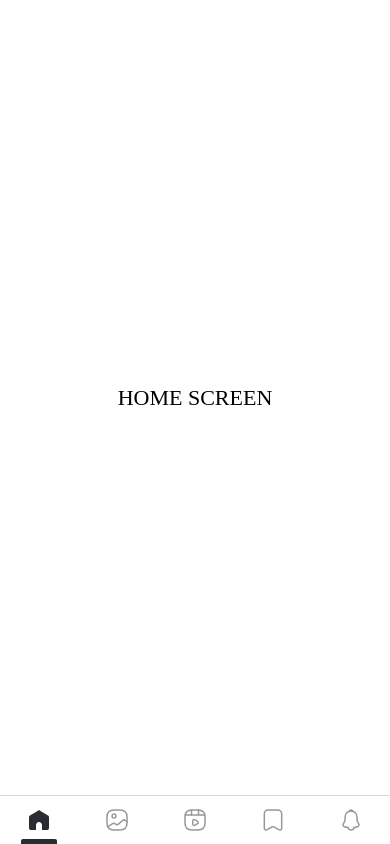
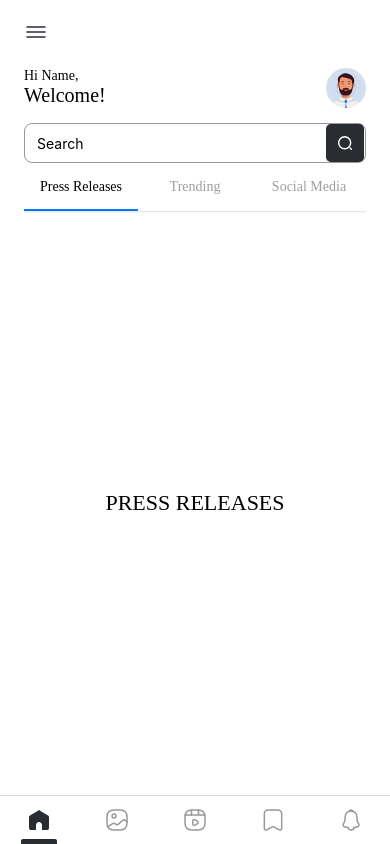
Before and after one commit to Anuragtech02/sih-client-mobile, a React Native app: screen /AppNavigation in a window 390 px wide. Built offline with nearby package versions, Linux system fonts and the light colour scheme.

Commit message:
Home screen edited

```diff
--- a/App.tsx
+++ b/App.tsx
@@ -3,6 +3,8 @@ import { StatusBar, Text, useColorScheme, View } from "react-native";
 import AuthNavigation from "./src/navigation/AuthNavigation";
 import { ThemeContextProvider } from "./src/utils/contexts";
 import { NavigationContainer } from "@react-navigation/native";
+import { Home } from "./src/screens";
+import TopTabsNavigation from "./src/navigation/TopTabsNavigation";
 
 const App = () => {
   const isDarkMode = useColorScheme() === "dark";
--- a/package.json
+++ b/package.json
@@ -12,6 +12,7 @@
   "dependencies": {
     "@react-native-async-storage/async-storage": "^1.17.8",
     "@react-navigation/bottom-tabs": "^6.3.2",
+    "@react-navigation/material-top-tabs": "^6.2.2",
     "@react-navigation/native": "^6.0.11",
     "@react-navigation/stack": "^6.2.2",
     "axios": "^0.27.2",
@@ -19,9 +20,11 @@
     "react-jwt": "^1.1.6",
     "react-native": "0.69.3",
     "react-native-gesture-handler": "^2.5.0",
+    "react-native-pager-view": "^5.4.25",
     "react-native-safe-area-context": "^4.3.1",
     "react-native-screens": "^3.15.0",
-    "react-native-svg": "^12.4.4"
+    "react-native-svg": "^12.4.4",
+    "react-native-tab-view": "^3.1.1"
   },
   "devDependencies": {
     "@babel/core": "^7.12.9",
--- /dev/null
+++ b/src/assets/icons/DrawerIcon.tsx
@@ -0,0 +1,35 @@
+import React from "react";
+import { StyleSheet } from "react-native";
+import Svg, { Path } from "react-native-svg";
+
+function DrawerIcon() {
+  return (
+    <Svg
+      width="24"
+      height="24"
+      viewBox="0 0 24 24"
+      fill="none"
+      //xmlns="http://www.w3.org/2000/svg"
+    >
+      <Path
+        d="M3 7H21"
+        stroke="#292D32"
+        stroke-width="1.5"
+        stroke-linecap="round"
+      />
+      <Path
+        d="M3 12H21"
+        stroke="#292D32"
+        stroke-width="1.5"
+        stroke-linecap="round"
+      />
+      <Path
+        d="M3 17H21"
+        stroke="#292D32"
+        stroke-width="1.5"
+        stroke-linecap="round"
+      />
+    </Svg>
+  );
+}
+export default DrawerIcon;
--- /dev/null
+++ b/src/assets/icons/SearchIcon.tsx
@@ -0,0 +1,36 @@
+import React from "react";
+import { StyleSheet, TouchableOpacity, View } from "react-native";
+import Svg, { Path, Rect } from "react-native-svg";
+
+const SearchIcon: React.FC<{ customStyles?: any }> = ({ customStyles }) => {
+  return (
+    <View style={customStyles}>
+      <TouchableOpacity activeOpacity={0.8}>
+        <Svg
+          width="40"
+          height="38"
+          viewBox="0 0 40 40"
+          fill="none"
+          //xmlns="http://www.w3.org/2000/svg"
+        >
+          <Rect width="40" height="40" rx="5" fill="#292D32" />
+          <Path
+            d="M19.6663 26.0002C23.1641 26.0002 25.9997 23.1646 25.9997 19.6668C25.9997 16.169 23.1641 13.3335 19.6663 13.3335C16.1685 13.3335 13.333 16.169 13.333 19.6668C13.333 23.1646 16.1685 26.0002 19.6663 26.0002Z"
+            stroke="white"
+            stroke-width="1.5"
+            stroke-linecap="round"
+            stroke-linejoin="round"
+          />
+          <Path
+            d="M26.6663 26.6668L25.333 25.3335"
+            stroke="white"
+            stroke-width="1.5"
+            stroke-linecap="round"
+            stroke-linejoin="round"
+          />
+        </Svg>
+      </TouchableOpacity>
+    </View>
+  );
+};
+export default SearchIcon;
--- a/src/assets/icons/index.tsx
+++ b/src/assets/icons/index.tsx
@@ -5,3 +5,5 @@ export { default as NotificationsIcon } from "./NotificationsIcon";
 export { default as PhotosIcon } from "./PhotosIcon";
 export { default as TickIcon } from "./TickIcon";
 export { default as TrendingIcon } from "./TrendingIcon";
+export { default as DrawerIcon } from "./DrawerIcon";
+export { default as SearchIcon } from "./SearchIcon";
--- /dev/null
+++ b/src/navigation/TopTabsNavigation.tsx
@@ -0,0 +1,57 @@
+import React, { useContext } from "react";
+import { StyleSheet } from "react-native";
+import { createMaterialTopTabNavigator } from "@react-navigation/material-top-tabs";
+import { PressReleases, SocialMedia, TrendingTabs } from "../screens";
+import { ThemeContext } from "../utils/contexts";
+
+const Tab = createMaterialTopTabNavigator();
+
+function TopTabsNavigation() {
+  const { theme } = useContext(ThemeContext);
+  return (
+    <Tab.Navigator initialRouteName="Press Releases">
+      <Tab.Screen
+        name="Press Releases"
+        component={PressReleases}
+        options={{
+          tabBarLabel: "Press Releases",
+          tabBarInactiveTintColor: "#9E9E9E",
+          tabBarLabelStyle: {
+            textTransform: "none",
+            fontFamily: theme.fonts.subTitle.fontFamily,
+            fontSize: theme.fonts.body.fontSize,
+          },
+          tabBarActiveTintColor: "black",
+        }}
+      />
+      <Tab.Screen
+        name="Trending"
+        component={TrendingTabs}
+        options={{
+          tabBarLabel: "Trending",
+          tabBarInactiveTintColor: "#9E9E9E",
+          tabBarLabelStyle: {
+            textTransform: "none",
+            fontFamily: theme.fonts.subTitle.fontFamily,
+            fontSize: theme.fonts.body.fontSize,
+          },
+        }}
+      />
+      <Tab.Screen
+        name="SocialMedia"
+        component={SocialMedia}
+        options={{
+          tabBarLabel: "Social Media",
+          tabBarInactiveTintColor: "#9E9E9E",
+          tabBarLabelStyle: {
+            textTransform: "none",
+            fontFamily: theme.fonts.subTitle.fontFamily,
+            fontSize: theme.fonts.body.fontSize,
+          },
+        }}
+      />
+    </Tab.Navigator>
+  );
+}
+
+export default TopTabsNavigation;
--- a/src/screens/Home.tsx
+++ b/src/screens/Home.tsx
@@ -1,19 +1,48 @@
 import React, { useContext } from "react";
-import { StyleSheet, Text } from "react-native";
+import { StyleSheet, Text, View, Image, TextInput } from "react-native";
 import MainLayout from "../layouts/MainLayout";
 import { ITheme } from "../utils/contexts/interfaces";
 import { ThemeContext } from "../utils/contexts";
+import { DrawerIcon, SearchIcon } from "../assets/icons";
+import TopTabsNavigation from "../navigation/TopTabsNavigation";
 
 function getStyle(theme: ITheme): any {
   return StyleSheet.create({
     container: {
       flex: 1,
-      justifyContent: "center",
-      alignItems: "center",
+      marginTop: 20,
+    },
+    greetings: {
+      fontSize: theme.fonts.subTitle.fontSize,
+      fontFamily: theme.fonts.subTitle.fontFamily,
     },
     heading: {
       fontSize: theme.fonts.title.fontSize,
       fontFamily: theme.fonts.title.fontFamily,
+    },
+    name: {
+      fontSize: theme.fonts.body.fontSize,
+      fontFamily: theme.fonts.body.fontFamily,
+    },
+    profileContainer: {
+      marginTop: 24,
+    },
+    profilePhoto: {
+      position: "absolute",
+      right: 0,
+    },
+    searchContainer: {
+      marginTop: 16,
+      height: 40,
+      borderRadius: 8,
+      borderWidth: 1,
+      borderColor: "#989898",
+      // marginEnd: 24,
+      flexDirection: "row",
+    },
+    searchInput: {
+      marginStart: 12,
+      width: "86%",
     },
   });
 }
@@ -22,7 +51,20 @@ function Home() {
   const { theme } = useContext(ThemeContext);
   return (
     <MainLayout customStyles={getStyle(theme).container}>
-      <Text style={getStyle(theme).heading}>HOME SCREEN</Text>
+      <DrawerIcon />
+      <View style={getStyle(theme).profileContainer}>
+        <Text style={getStyle(theme).name}>Hi Name,</Text>
+        <Text style={getStyle(theme).greetings}>Welcome!</Text>
+        <Image
+          style={getStyle(theme).profilePhoto}
+          source={require("../assets/ProfilePhoto.png")}
+        />
+      </View>
+      <View style={getStyle(theme).searchContainer}>
+        <TextInput style={getStyle(theme).searchInput} placeholder="Search" />
+        <SearchIcon />
+      </View>
+      <TopTabsNavigation />
     </MainLayout>
   );
 }
--- /dev/null
+++ b/src/screens/PressReleases.tsx
@@ -0,0 +1,29 @@
+import React, { useContext } from "react";
+import { StyleSheet, Text } from "react-native";
+import MainLayout from "../layouts/MainLayout";
+import { ITheme } from "../utils/contexts/interfaces";
+import { ThemeContext } from "../utils/contexts";
+
+function getStyle(theme: ITheme): any {
+  return StyleSheet.create({
+    container: {
+      flex: 1,
+      justifyContent: "center",
+      alignItems: "center",
+    },
+    heading: {
+      fontSize: theme.fonts.title.fontSize,
+      fontFamily: theme.fonts.title.fontFamily,
+    },
+  });
+}
+
+function PressReleases() {
+  const { theme } = useContext(ThemeContext);
+  return (
+    <MainLayout customStyles={getStyle(theme).container}>
+      <Text style={getStyle(theme).heading}>PRESS RELEASES</Text>
+    </MainLayout>
+  );
+}
+export default PressReleases;
--- /dev/null
+++ b/src/screens/SocialMedia.tsx
@@ -0,0 +1,29 @@
+import React, { useContext } from "react";
+import { StyleSheet, Text } from "react-native";
+import MainLayout from "../layouts/MainLayout";
+import { ITheme } from "../utils/contexts/interfaces";
+import { ThemeContext } from "../utils/contexts";
+
+function getStyle(theme: ITheme): any {
+  return StyleSheet.create({
+    container: {
+      flex: 1,
+      justifyContent: "center",
+      alignItems: "center",
+    },
+    heading: {
+      fontSize: theme.fonts.title.fontSize,
+      fontFamily: theme.fonts.title.fontFamily,
+    },
+  });
+}
+
+function SocialMedia() {
+  const { theme } = useContext(ThemeContext);
+  return (
+    <MainLayout customStyles={getStyle(theme).container}>
+      <Text style={getStyle(theme).heading}>SOCIAL MEIDA</Text>
+    </MainLayout>
+  );
+}
+export default SocialMedia;
--- /dev/null
+++ b/src/screens/TrendingTabs.tsx
@@ -0,0 +1,29 @@
+import React, { useContext } from "react";
+import { StyleSheet, Text } from "react-native";
+import MainLayout from "../layouts/MainLayout";
+import { ITheme } from "../utils/contexts/interfaces";
+import { ThemeContext } from "../utils/contexts";
+
+function getStyle(theme: ITheme): any {
+  return StyleSheet.create({
+    container: {
+      flex: 1,
+      justifyContent: "center",
+      alignItems: "center",
+    },
+    heading: {
+      fontSize: theme.fonts.title.fontSize,
+      fontFamily: theme.fonts.title.fontFamily,
+    },
+  });
+}
+
+function TrendingTabs() {
+  const { theme } = useContext(ThemeContext);
+  return (
+    <MainLayout customStyles={getStyle(theme).container}>
+      <Text style={getStyle(theme).heading}>TRENDING TABS</Text>
+    </MainLayout>
+  );
+}
+export default TrendingTabs;
--- a/src/screens/index.tsx
+++ b/src/screens/index.tsx
@@ -7,3 +7,6 @@ export { default as Live } from "./Live";
 export { default as Notifications } from "./Notifications";
 export { default as Photos } from "./Photos";
 export { default as Trending } from "./Trending";
+export { default as TrendingTabs } from "./TrendingTabs";
+export { default as PressReleases } from "./PressReleases";
+export { default as SocialMedia } from "./SocialMedia";
```
Also changed, not shown: src/screens/SendOTP.tsx (+1 -13 lines), src/assets/ProfilePhoto.png (added), 406 other files (tests, documents, lock files or other folders).
